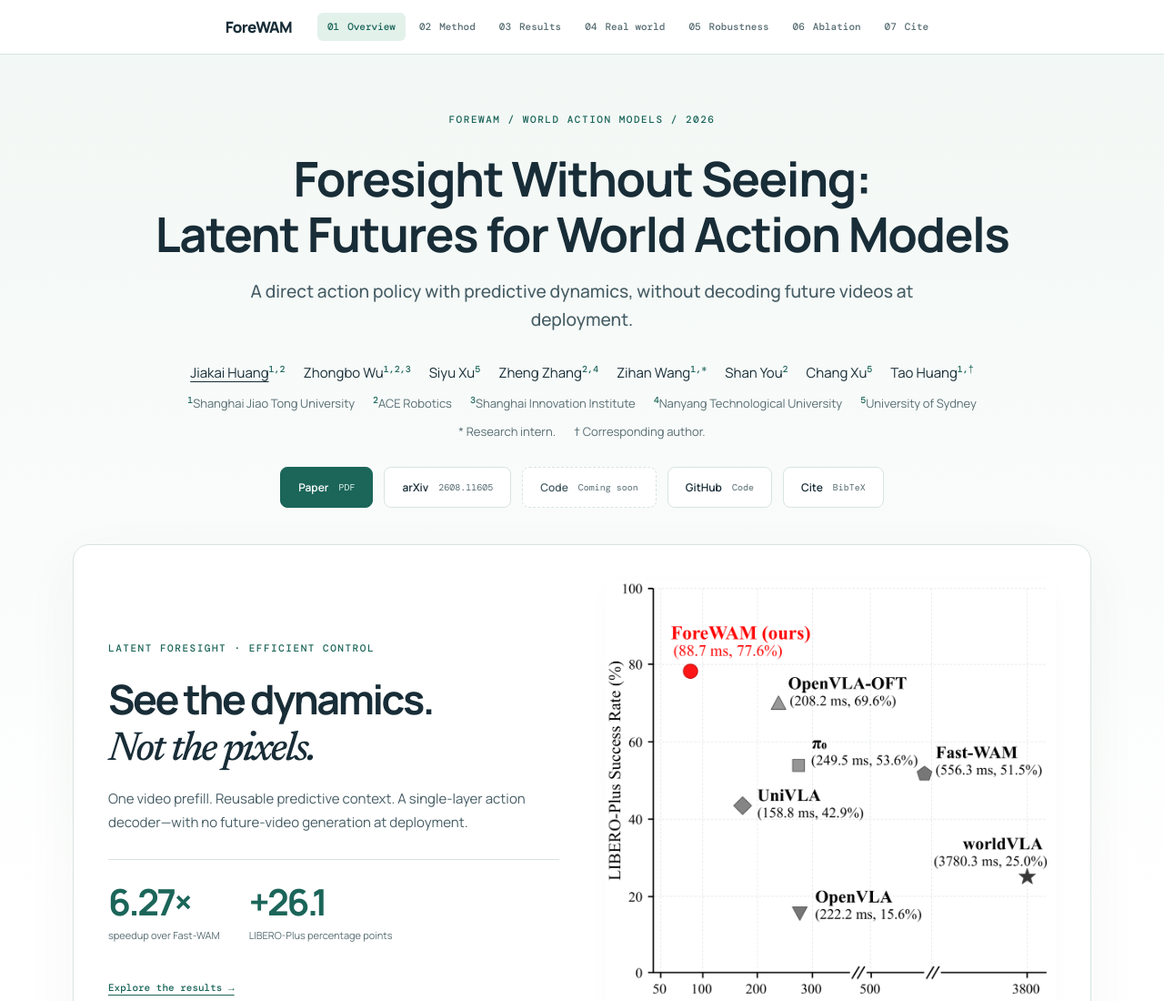
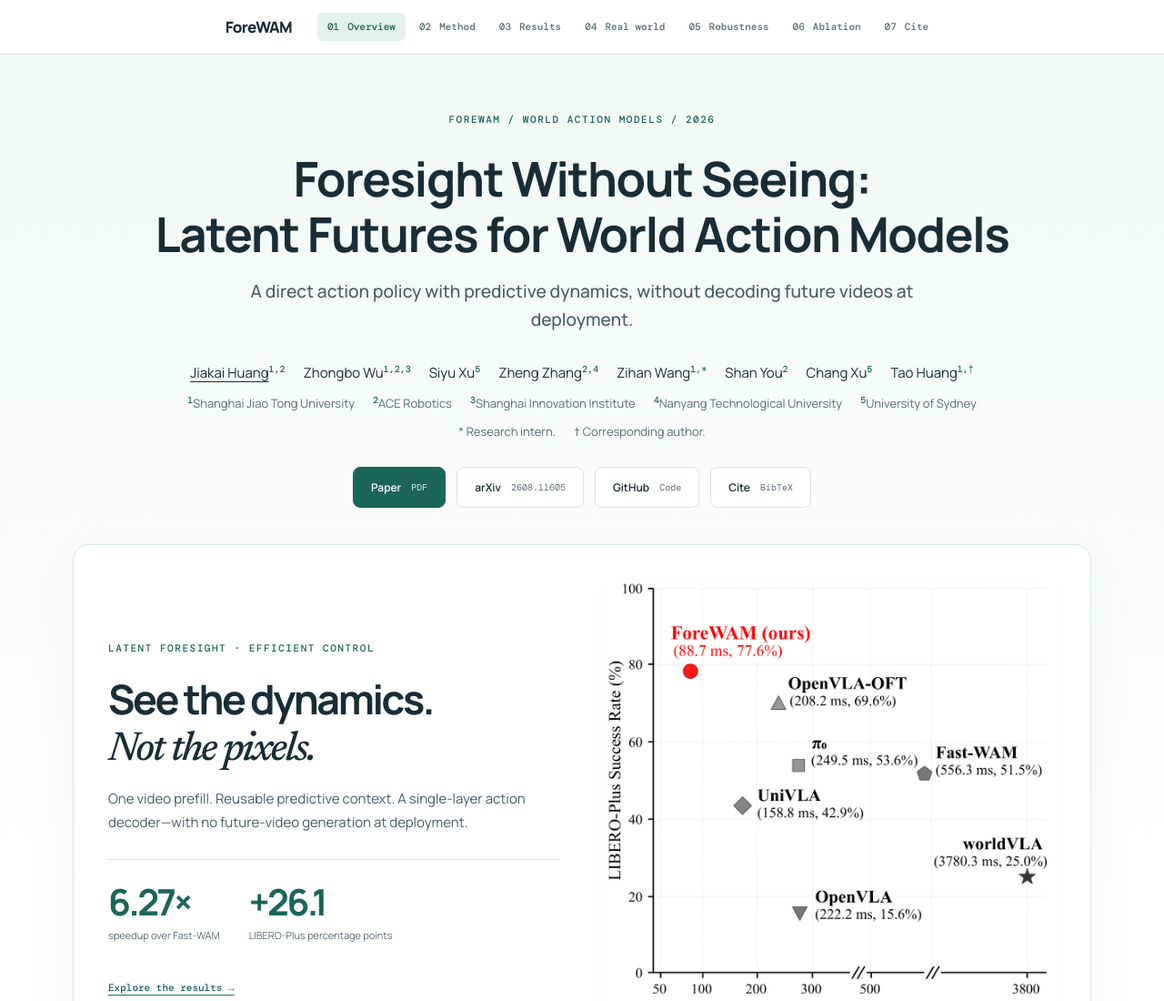
Before and after one commit to JackHuang0701/forewam, a plain HTML site: page index.html in a window 1280 px wide. Shown: the top 1100 px of the page at 91% size. Drawn offline with nearby package versions, Linux system fonts and the light colour scheme.

Commit message:
Update index.html

```diff
--- a/index.html
+++ b/index.html
@@ -135,7 +135,6 @@
     <div class="actions reveal">
       <a class="button button-primary" href="static/paper/ForeWAM.pdf" target="_blank" rel="noopener">Paper <span>PDF</span></a>
       <a class="button" href="https://arxiv.org/abs/2608.11605" target="_blank" rel="noopener">arXiv <span>2608.11605</span></a>
-      <span class="button button-disabled" aria-disabled="true">Code <span>Coming soon</span></span>
       <a class="button" href="https://github.com/JackHuang0701/forewam-code" target="_blank" rel="noopener">GitHub <span>Code</span></a>
       <a class="button" href="#bibtex">Cite <span>BibTeX</span></a>
     </div>
```
